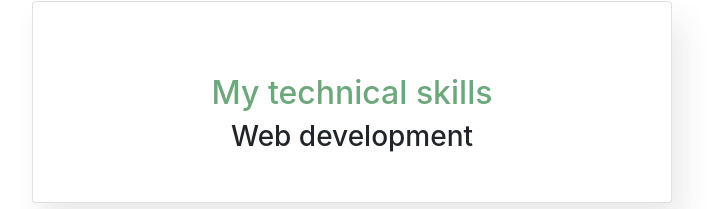
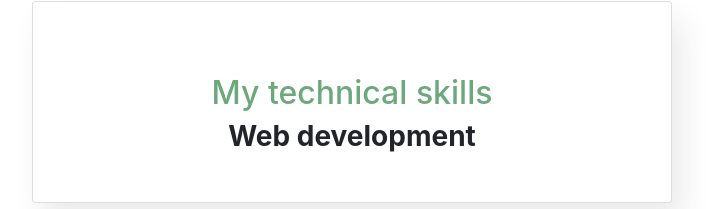
Before and after one commit to Dickon-Park/profile, a plain HTML site: page index.html in a window 1280 px wide. Shown: the part 3084-3293 px from the top of the page, without its empty margins (288-998 px from the left). Drawn offline with nearby package versions, Linux system fonts and the light colour scheme.

Commit message:
adjustments

```diff
--- a/index.html
+++ b/index.html
@@ -88,9 +88,10 @@
     <div class="card">
     <div class="container" id="skills">
       <h2> My technical skills</h2>
-      <h3> Web development</h3>
+      <div class="card-skill">
+      <h3> <strong>Web development</strong></h3>
 
-
+    </div>
     </div>
     </div>
 
```
